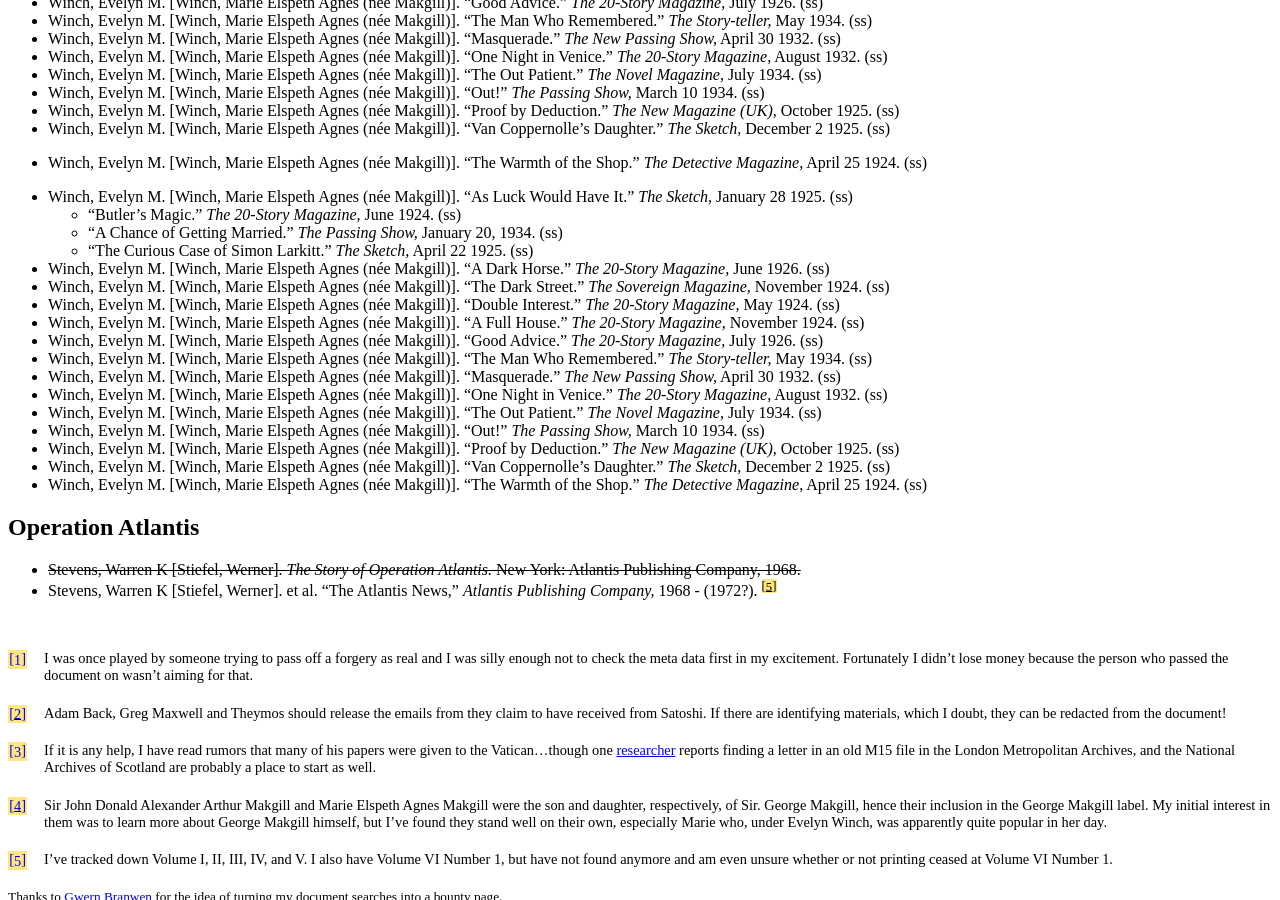
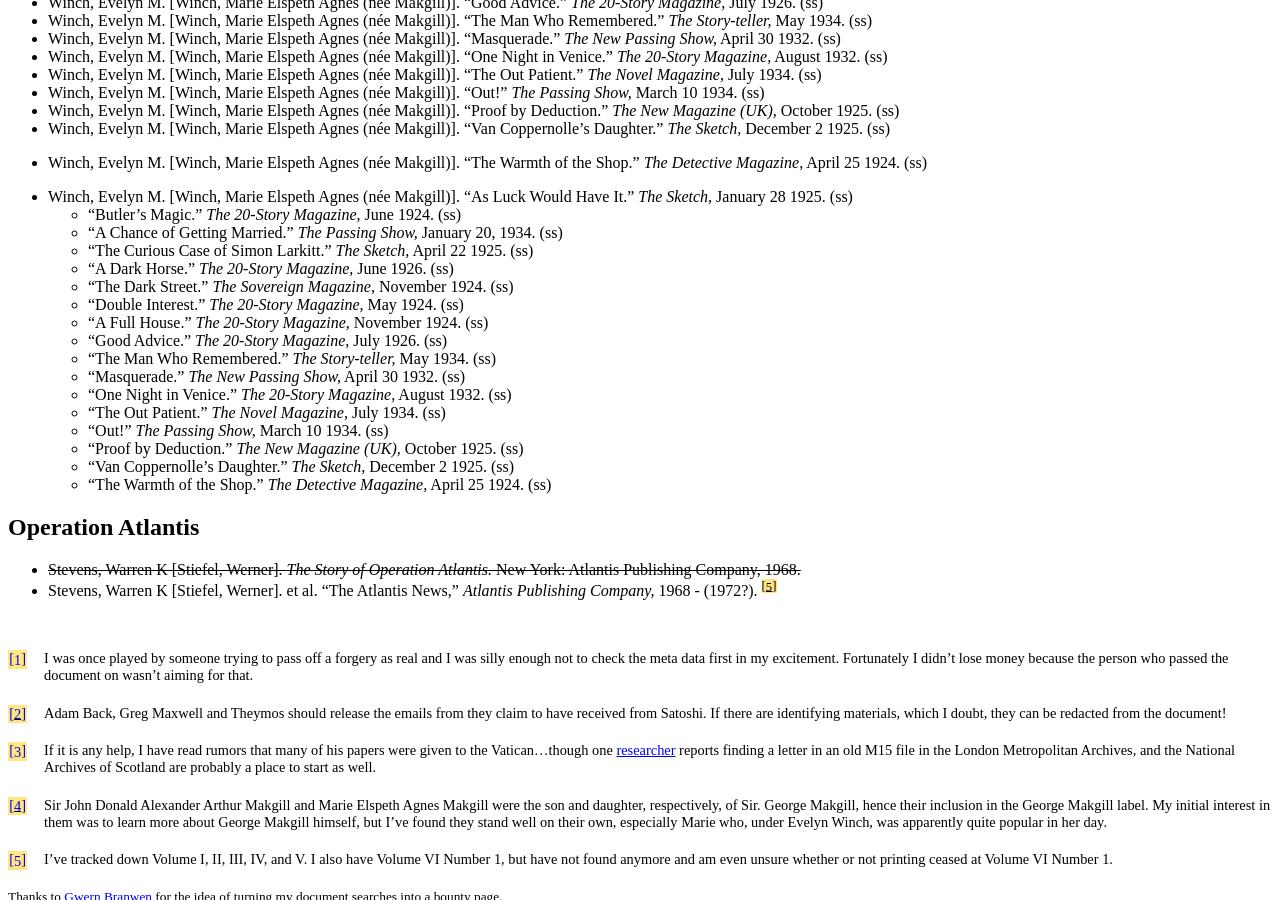
Before and after one commit to derykmakgill/website, a Jekyll site: the page built from research-bounties.md, in a window 1280 px wide and 900 px high, scrolled down 836 px. Built offline with Jekyll 4.4.1, drawn with Linux system fonts in a browser that asks for light colours.

Commit message:
Update research-bounties.md

```diff
--- a/research-bounties.md
+++ b/research-bounties.md
@@ -53,19 +53,19 @@
   - "Butler's Magic." *The 20-Story Magazine,* June 1924. (ss)
   -  "A Chance of Getting Married." *The Passing Show,* January 20, 1934. (ss)
   - "The Curious Case of Simon Larkitt." *The Sketch,* April 22 1925. (ss)
-- Winch, Evelyn M. [Winch, Marie Elspeth Agnes (née Makgill)]. "A Dark Horse." *The 20-Story Magazine,* June 1926. (ss)
-- Winch, Evelyn M. [Winch, Marie Elspeth Agnes (née Makgill)]. "The Dark Street." *The Sovereign Magazine,* November 1924. (ss)
-- Winch, Evelyn M. [Winch, Marie Elspeth Agnes (née Makgill)]. "Double Interest." *The 20-Story Magazine,* May 1924. (ss)
-- Winch, Evelyn M. [Winch, Marie Elspeth Agnes (née Makgill)]. "A Full House." *The 20-Story Magazine,* November 1924. (ss)
-- Winch, Evelyn M. [Winch, Marie Elspeth Agnes (née Makgill)]. "Good Advice." *The 20-Story Magazine,* July 1926. (ss)
-- Winch, Evelyn M. [Winch, Marie Elspeth Agnes (née Makgill)]. "The Man Who Remembered." *The Story-teller,* May 1934. (ss)
-- Winch, Evelyn M. [Winch, Marie Elspeth Agnes (née Makgill)]. "Masquerade." *The New Passing Show,* April 30 1932. (ss)
-- Winch, Evelyn M. [Winch, Marie Elspeth Agnes (née Makgill)]. "One Night in Venice." *The 20-Story Magazine,* August 1932. (ss)
-- Winch, Evelyn M. [Winch, Marie Elspeth Agnes (née Makgill)]. "The Out Patient." *The Novel Magazine,* July 1934. (ss)
-- Winch, Evelyn M. [Winch, Marie Elspeth Agnes (née Makgill)]. "Out!" *The Passing Show,* March 10 1934. (ss)
-- Winch, Evelyn M. [Winch, Marie Elspeth Agnes (née Makgill)]. "Proof by Deduction." *The New Magazine (UK),* October 1925. (ss)
-- Winch, Evelyn M. [Winch, Marie Elspeth Agnes (née Makgill)]. "Van Coppernolle’s Daughter." *The Sketch,* December 2 1925. (ss)
-- Winch, Evelyn M. [Winch, Marie Elspeth Agnes (née Makgill)]. "The Warmth of the Shop." *The Detective Magazine,* April 25 1924. (ss)
+  - "A Dark Horse." *The 20-Story Magazine,* June 1926. (ss)
+  - "The Dark Street." *The Sovereign Magazine,* November 1924. (ss)
+  - "Double Interest." *The 20-Story Magazine,* May 1924. (ss)
+  - "A Full House." *The 20-Story Magazine,* November 1924. (ss)
+  - "Good Advice." *The 20-Story Magazine,* July 1926. (ss)
+  - "The Man Who Remembered." *The Story-teller,* May 1934. (ss)
+  - "Masquerade." *The New Passing Show,* April 30 1932. (ss)
+  - "One Night in Venice." *The 20-Story Magazine,* August 1932. (ss)
+  - "The Out Patient." *The Novel Magazine,* July 1934. (ss)
+  - "Out!" *The Passing Show,* March 10 1934. (ss)
+  - "Proof by Deduction." *The New Magazine (UK),* October 1925. (ss)
+  - "Van Coppernolle’s Daughter." *The Sketch,* December 2 1925. (ss)
+  - "The Warmth of the Shop." *The Detective Magazine,* April 25 1924. (ss)
 
 
 ## Operation Atlantis
```
